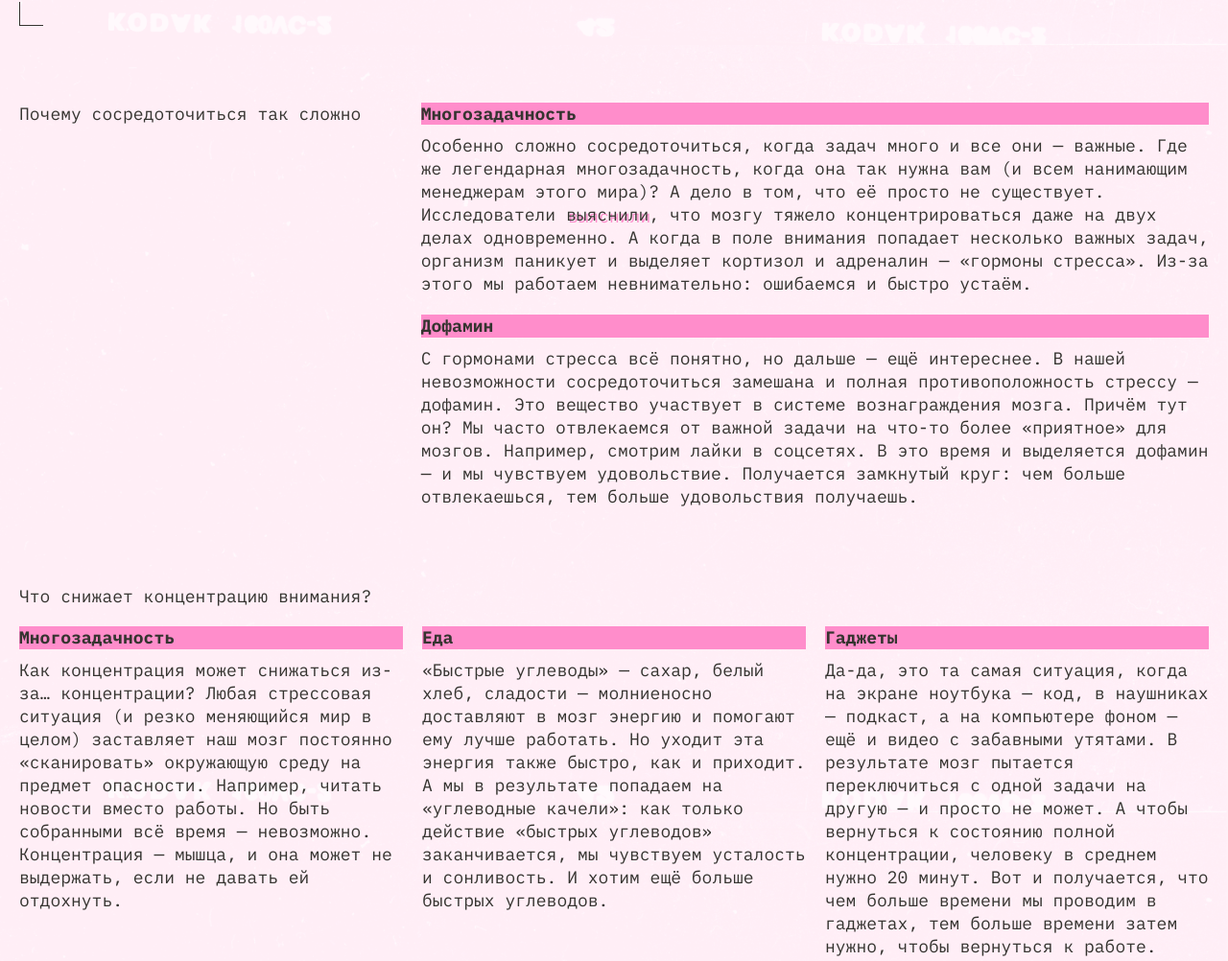
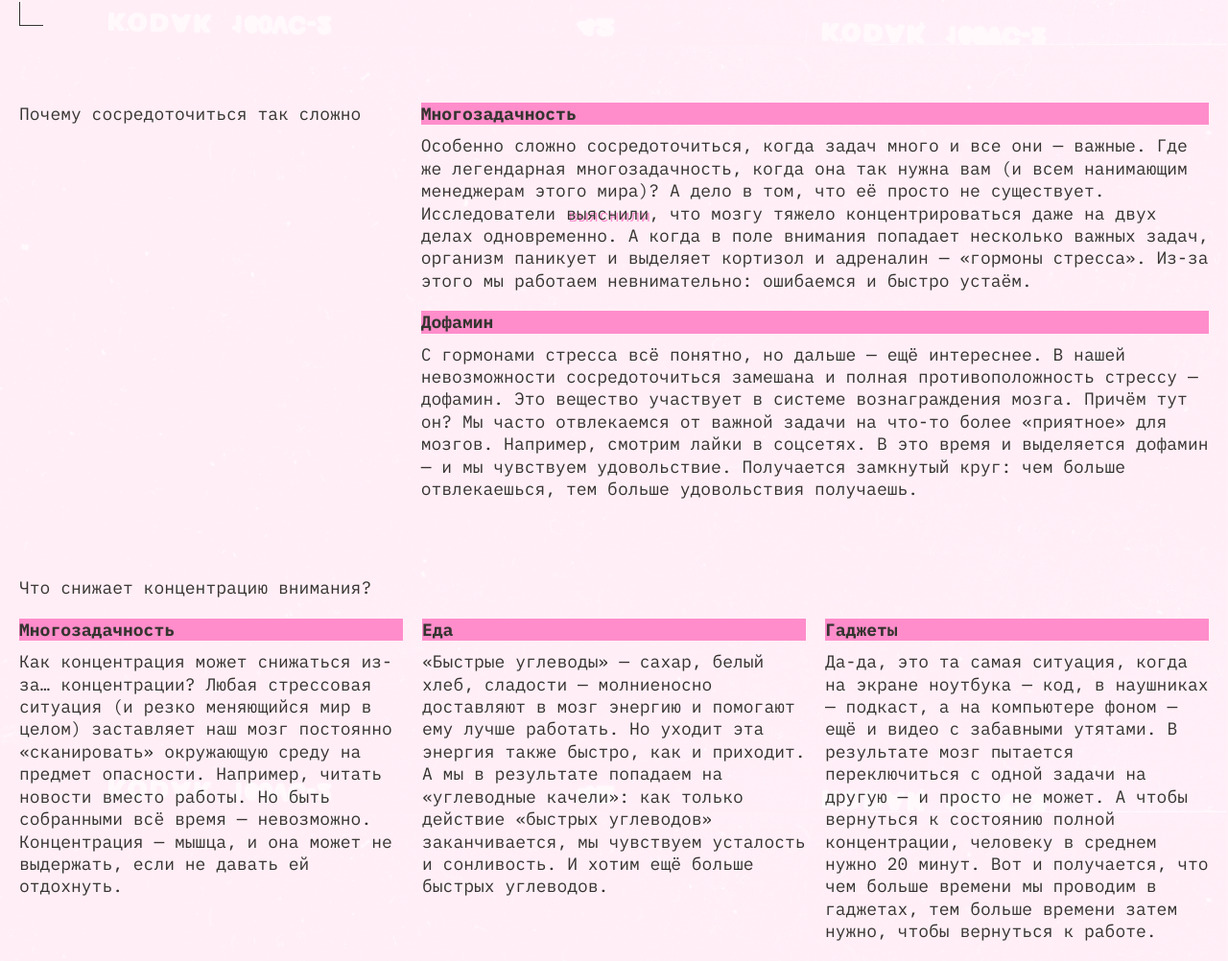
Before and after one commit to aSmi1e/slozhno-sosredotochitsya-fd, a plain HTML site: page index.html in a window 1280 px wide. Shown: the part 753-1755 px from the top of the page at 96% size. Drawn offline with Linux system fonts and the light colour scheme.

Commit message:
line-height fix

```diff
--- a/styles/style.css
+++ b/styles/style.css
@@ -176,7 +176,7 @@
 
 .card-text {
     font-size: var(--main-text-size);
-    line-height: 24px;
+    line-height: 23.4px;
 }
 
 .gallery {
```
